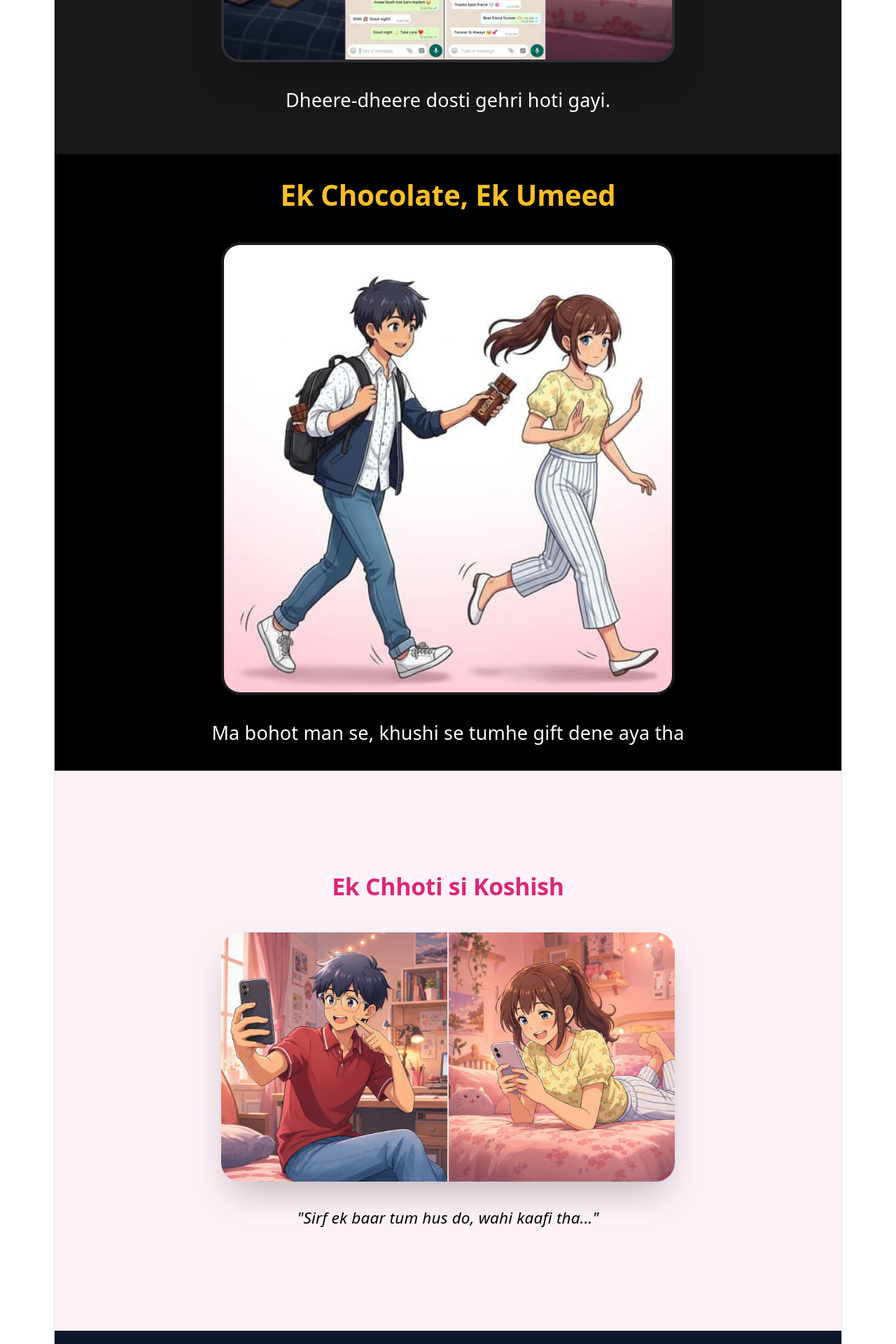
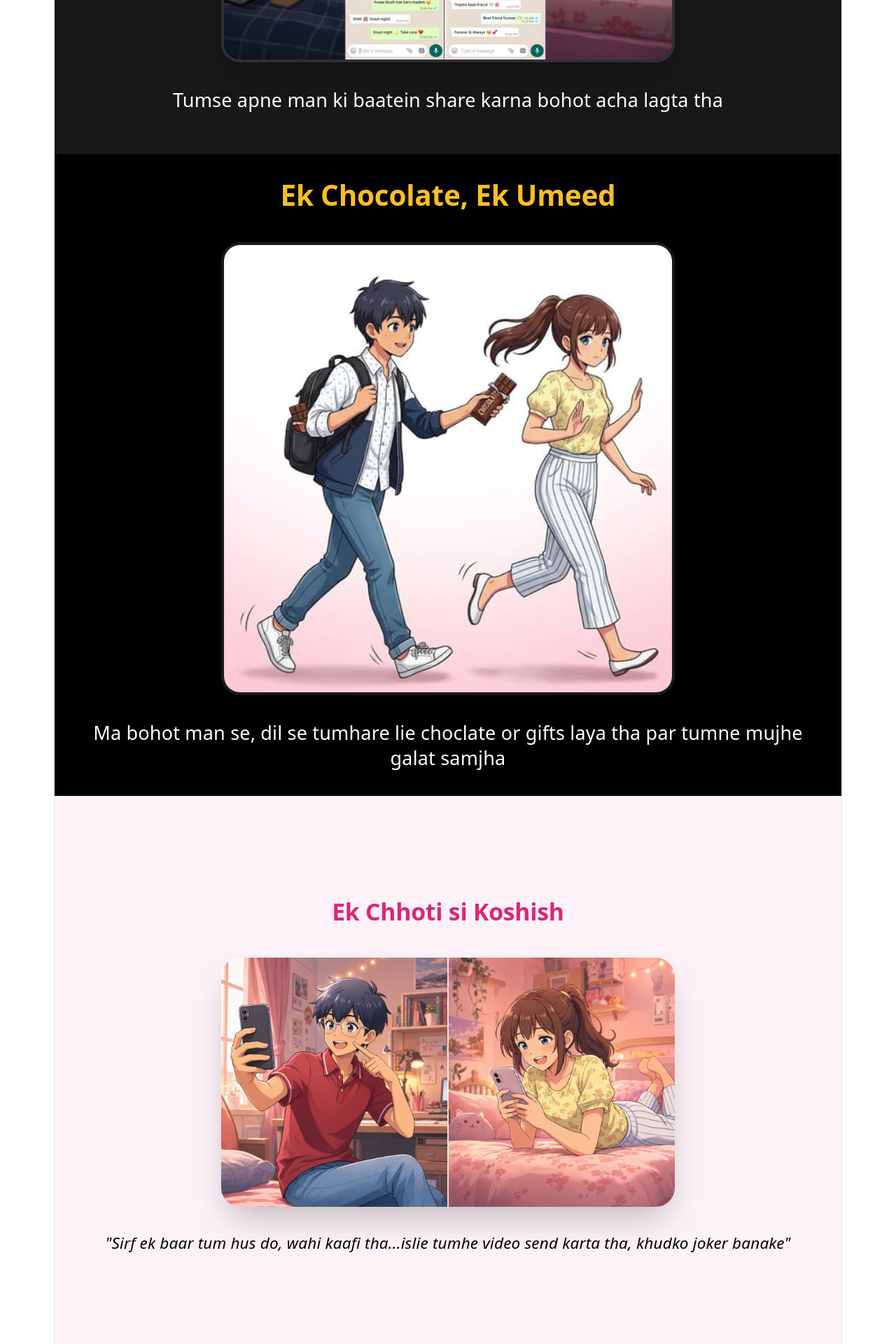
Before and after one commit to 21teo/vitejs-vite-9s81aq8f, a React (Vite) app: page / in a window 1280 px wide. Shown: the part 1380-3300 px from the top of the page at 70% size. Built offline with nearby package versions, Linux system fonts and the light colour scheme.

Commit message:
Update App.jsx

```diff
--- a/src/App.jsx
+++ b/src/App.jsx
@@ -16,21 +16,21 @@ export default function App() {
       <section className="min-h-screen flex flex-col items-center justify-center p-8 bg-zinc-900">
         <h2 className="text-4xl font-bold mb-10 text-blue-400">Dosti aur Chatting</h2>
         <img src="/chatting.jpg" className="w-full max-w-xl rounded-3xl shadow-2xl border-4 border-white/10" alt="Chatting" />
-        <p className="mt-8 text-2xl font-light text-center">Dheere-dheere dosti gehri hoti gayi.</p>
+        <p className="mt-8 text-2xl font-light text-center">Tumse apne man ki baatein share karna bohot acha lagta tha</p>
       </section>
 
       {/* 3. SCENE: Chocolate */}
       <section className="min-h-screen flex flex-col items-center justify-center p-8">
         <h2 className="text-4xl font-bold mb-10 text-amber-400">Ek Chocolate, Ek Umeed</h2>
         <img src="/chocolate.jpg" className="w-full max-w-xl rounded-3xl shadow-2xl border-4 border-white/10" alt="Chocolate" />
-        <p className="mt-8 text-2xl font-light text-center">Ma bohot man se, khushi se tumhe gift dene aya tha</p>
+        <p className="mt-8 text-2xl font-light text-center">Ma bohot man se, dil se tumhare lie choclate or gifts laya tha par tumne mujhe galat samjha</p>
       </section>
 
       {/* 4. SCENE: Video Exchange Scene */}
       <section className="min-h-screen flex flex-col items-center justify-center p-8 bg-pink-50 text-black">
         <h2 className="text-3xl font-bold mb-10 text-pink-600">Ek Chhoti si Koshish</h2>
         <img src="/video_exchange.jpg" className="w-full max-w-xl rounded-3xl shadow-2xl" alt="Video exchange" />
-        <p className="mt-8 text-xl font-medium italic">"Sirf ek baar tum hus do, wahi kaafi tha..."</p>
+        <p className="mt-8 text-xl font-medium italic">"Sirf ek baar tum hus do, wahi kaafi tha...islie tumhe video send karta tha, khudko joker banake"</p>
       </section>
 
       {/* 5. SCENE: WhatsApp Block Animation */}
```
